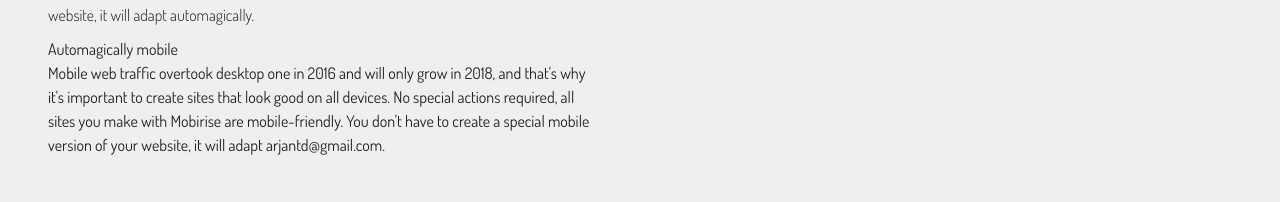
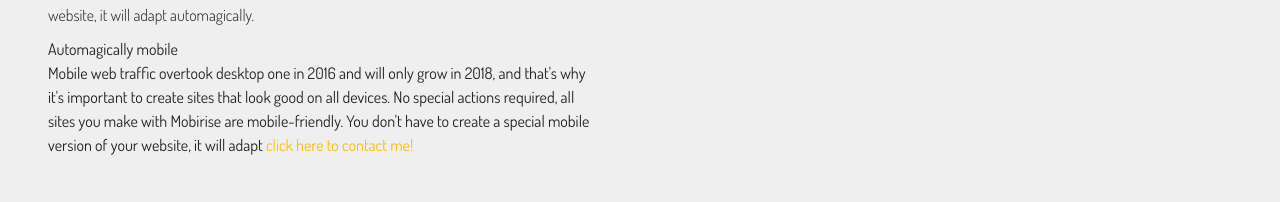
Before and after one commit to Arjantd/TEST, a plain HTML site: page index.html in a window 1280 px wide. Shown: the part 1440-1642 px from the top of the page. Drawn offline with nearby package versions, Linux system fonts and the light colour scheme; files whose address does not match are found by name.

Commit message:
create github pages

```diff
--- a/index.html
+++ b/index.html
@@ -106,7 +106,7 @@ Automagically mobile
 Automagically mobile&nbsp;</span></div><div>Mobile web traffic overtook desktop one in 2016 and will only grow in 2018, and that's why it's important to create sites that look good on all devices. No special actions required, all sites you make with Mobirise are mobile-friendly. You don't have to create a special mobile version of your website, it will adapt automagically.
 &nbsp;<span style="color: inherit; font-size: 1rem;">&nbsp;</span><span style="color: inherit; font-size: 1rem;">Automagically mobile&nbsp;</span><span style="color: inherit; font-size: 1rem;">Mobile web traffic overtook desktop one in 2016 and will only grow in 2018, and that's why it's important to create sites that look good on all devices. No special actions required, all sites you make with Mobirise are mobile-friendly. You don't have to create a special mobile version of your website, it will adapt automagically.&nbsp;</span></div><div><span style="color: inherit; font-size: 1rem;"></span></div></h3>
             <div class="mbr-list counter-container mbr-fonts-style display-7">Automagically mobile
-<div>Mobile web traffic overtook desktop one in 2016 and will only grow in 2018, and that's why it's important to create sites that look good on all devices. No special actions required, all sites you make with Mobirise are mobile-friendly. You don't have to create a special mobile version of your website, it will adapt arjantd@gmail.com<span style="font-size: 1rem;">.</span></div></div>
+<div>Mobile web traffic overtook desktop one in 2016 and will only grow in 2018, and that's why it's important to create sites that look good on all devices. No special actions required, all sites you make with Mobirise are mobile-friendly. You don't have to create a special mobile version of your website, it will adapt <a href="mailto:arjantd@gmail.com">click here to contact me!</a></div></div>
 
           </div>
           <div class="col-lg-6 photo-split">
```
Also changed, not shown: 1 other file.
